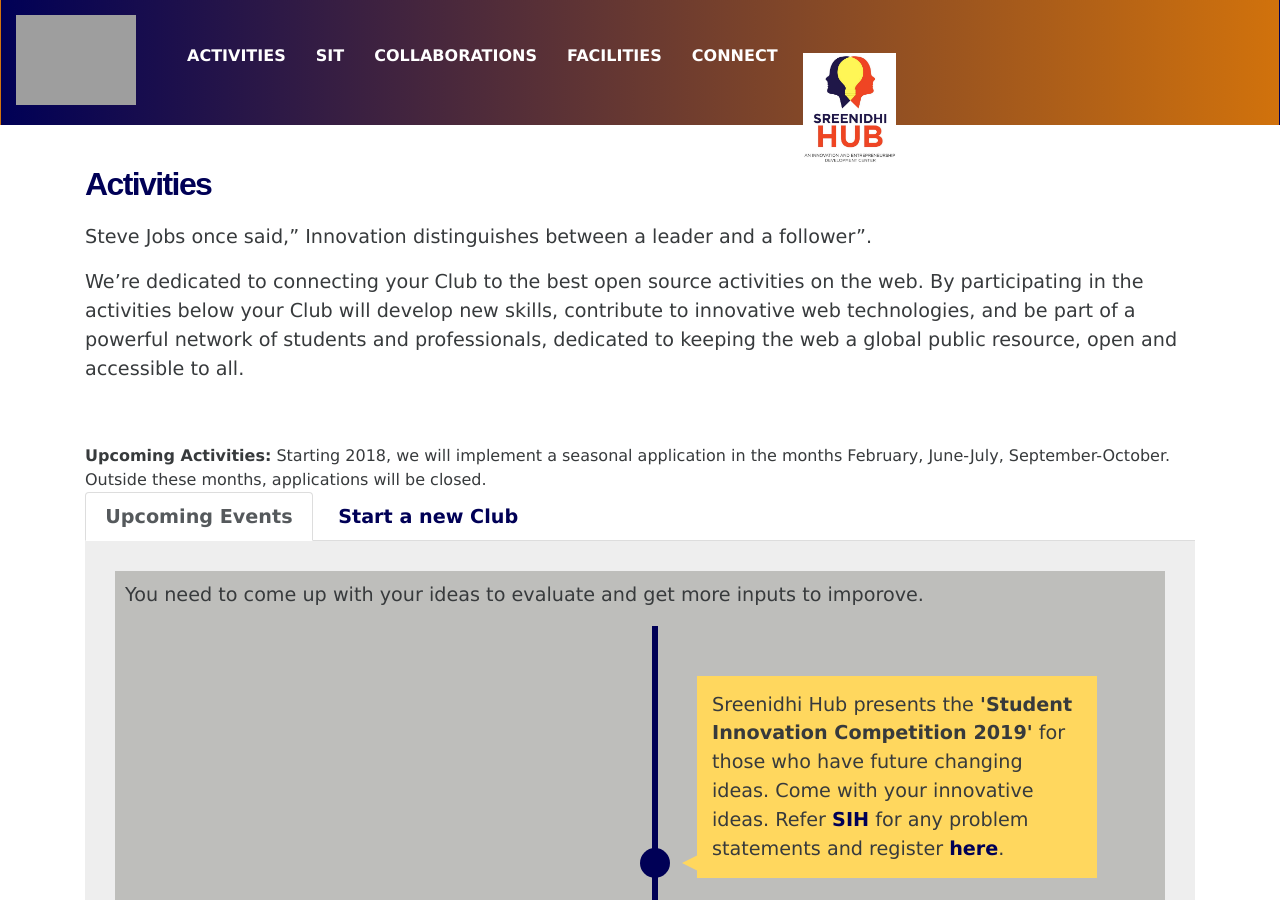
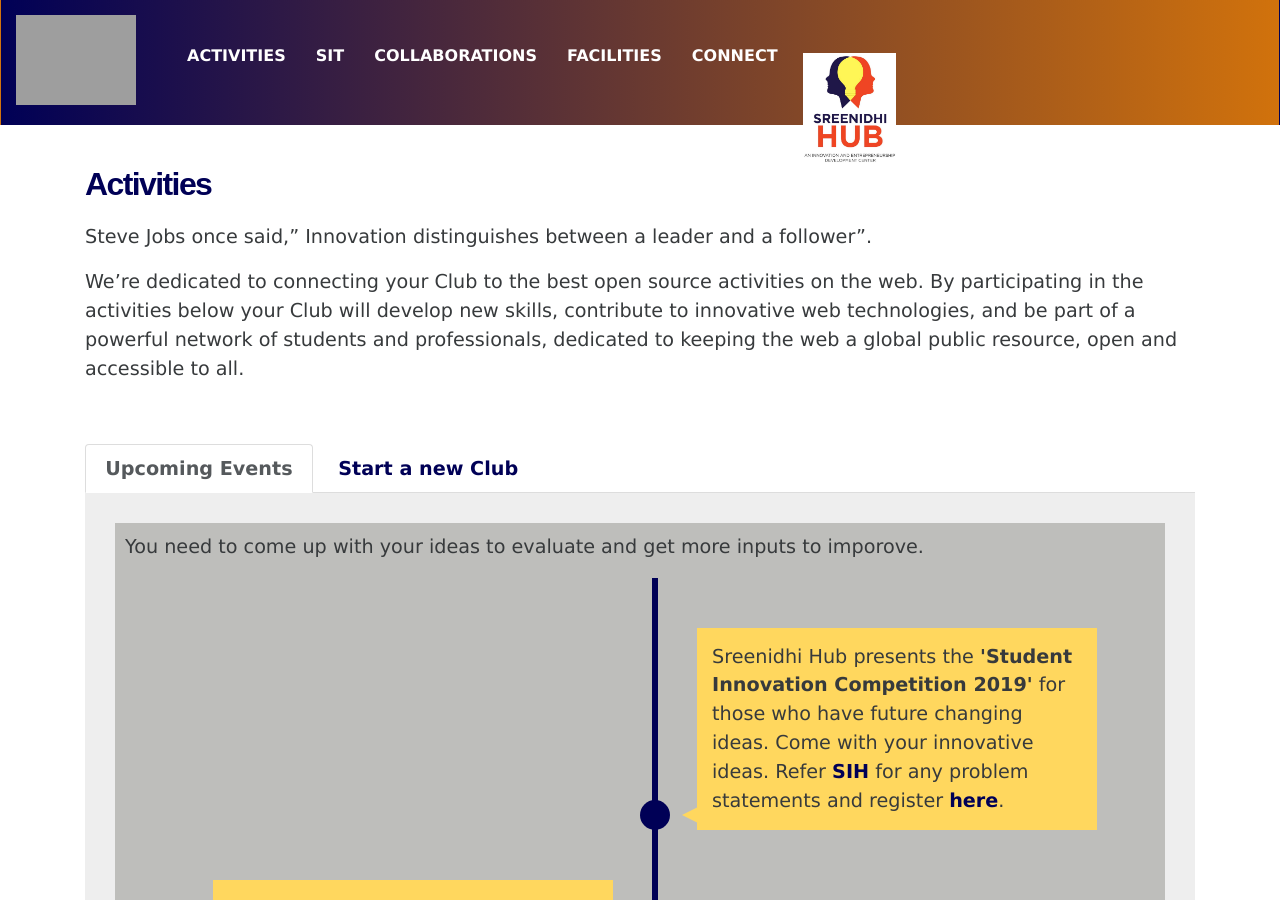
Before and after one commit to SNISTInnovationHub/snistinnovationhub.github.io, a Jekyll site: the page built from _pages/activities.html, in a window 1280 px wide and 900 px high. Built offline with Jekyll 4.4.1, drawn with Linux system fonts in a browser that asks for light colours; nearby versions of some CDN libraries; some web fonts are replaced; library files that are not in the unit come from our copies.

Commit message:
Update activities.html

```diff
--- a/_pages/activities.html
+++ b/_pages/activities.html
@@ -13,11 +13,6 @@
 </p>
 <p class="clear">&nbsp;</p>
 
-
-
-<b> Upcoming Activities:</b>
-
-Starting 2018, we will implement a seasonal application in the months February, June-July, September-October. Outside these months, applications will be closed.
 
 <ul class="nav nav-tabs" role="tablist">
   <li class="nav-item"><a class="nav-link active" href="#existing" aria-controls="build" role="tab" data-toggle="tab">Upcoming Events</a></li>
```
